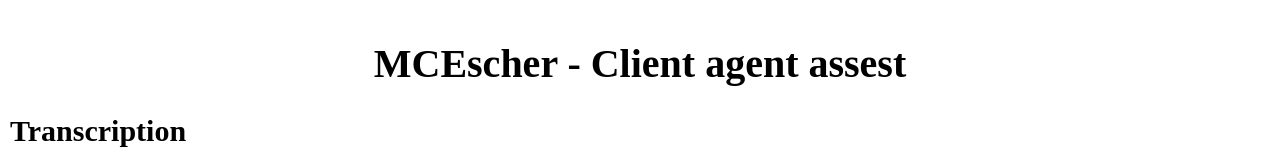
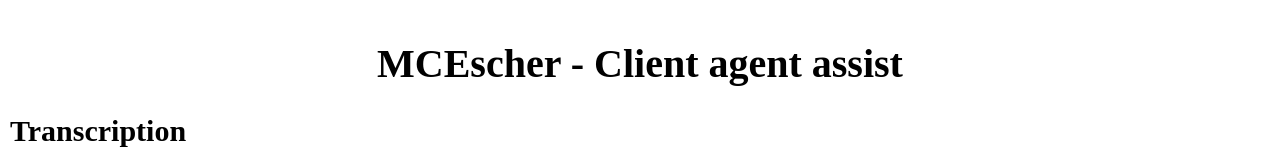
Before and after one commit to Genesys-Hackathon-Uporniki-Paradox/M-C-Escher, a plain HTML site: page index.html in a window 1280 px wide. Shown: the top 160 px of the page. Drawn offline with Linux system fonts and the light colour scheme.

Commit message:
Fix header

```diff
--- a/index.html
+++ b/index.html
@@ -91,7 +91,7 @@ sendToMyMessage: true\n\
     <div id="output">
 
     </div>
-    <h1>MCEscher - Client agent assest</h1>
+    <h1>MCEscher - Client agent assist</h1>
 
     <p hidden class="js-api-support">API not supported</p>
 
```
